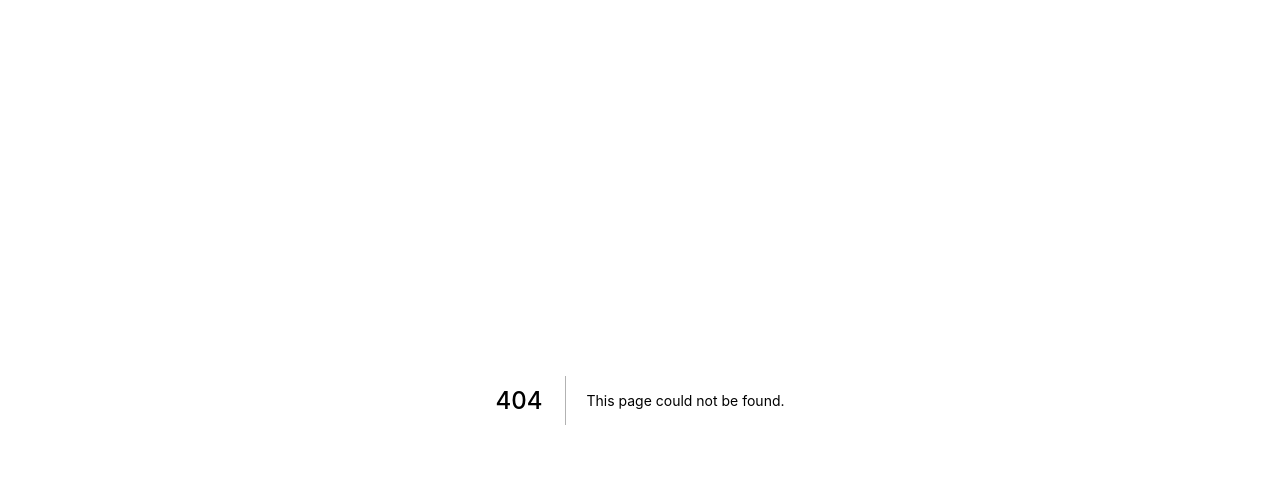
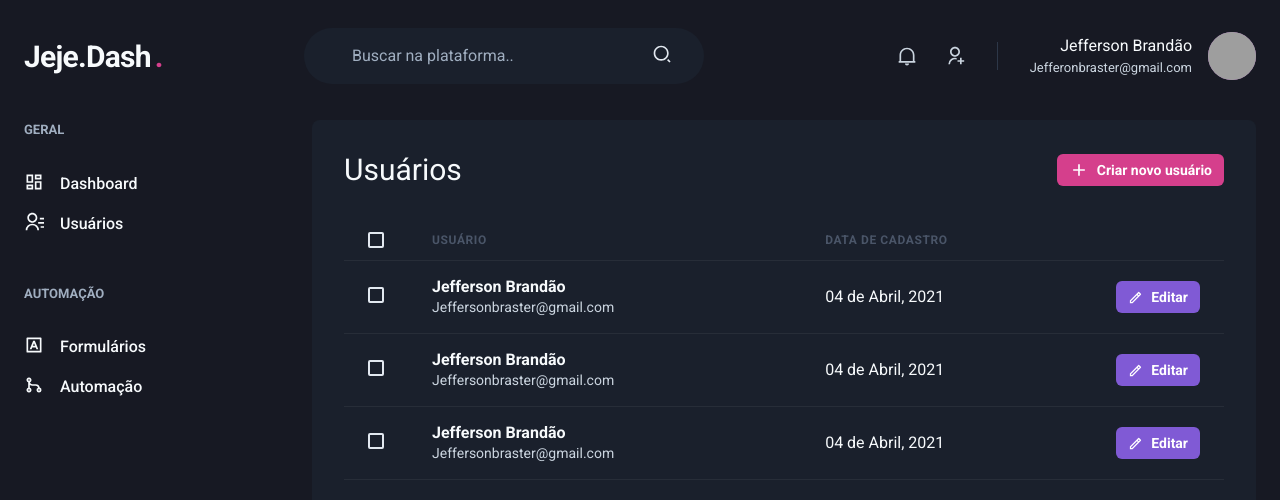
Before and after one commit to jeffersonbraster/dashgo, a Next.js app: page /users in a window 1280 px wide. Before the commit this address had no page. Shown: the top 500 px of the page. Built offline with nearby package versions, Linux system fonts and the light colour scheme; grey boxes are pictures that could not be loaded.

Commit message:
criando a pagina de lista de usuários

```diff
--- /dev/null
+++ b/src/pages/users/index.tsx
@@ -0,0 +1,140 @@
+import {
+  Box,
+  Flex,
+  Heading,
+  Icon,
+  Table,
+  Button,
+  Thead,
+  Tr,
+  Th,
+  Checkbox,
+  Tbody,
+  Td,
+  Text,
+} from "@chakra-ui/react";
+import { RiAddLine, RiPencilLine } from "react-icons/ri";
+import { Header } from "../../components/Header";
+import { Sidebar } from "../../components/Sidebar";
+
+export default function UserList() {
+  return (
+    <Box>
+      <Header />
+
+      <Flex w="100%" my="6" maxW={1480} mx="auto" px="6">
+        <Sidebar />
+
+        <Box flex="1" borderRadius={8} bg="gray.800" p="8">
+          <Flex mb="8" justify="space-between" align="center">
+            <Heading size="lg" fontWeight="normal">
+              Usuários
+            </Heading>
+
+            <Button
+              as="a"
+              size="sm"
+              fontSize="sm"
+              colorScheme="pink"
+              leftIcon={<Icon as={RiAddLine} fontSize="20" />}
+            >
+              Criar novo usuário
+            </Button>
+          </Flex>
+
+          <Table colorScheme="whiteAlpha">
+            <Thead>
+              <Tr>
+                <Th px="6" color="gray.300" w="8">
+                  <Checkbox colorScheme="pink" />
+                </Th>
+                <Th>Usuário</Th>
+                <Th>Data de cadastro</Th>
+                <Th w="8"></Th>
+              </Tr>
+            </Thead>
+            <Tbody>
+              <Tr>
+                <Td px="6">
+                  <Checkbox colorScheme="pink" />
+                </Td>
+                <Td>
+                  <Box>
+                    <Text fontWeight="bold">Jefferson Brandão</Text>
+                    <Text fontSize="sm" color="gray.300">
+                      Jeffersonbraster@gmail.com
+                    </Text>
+                  </Box>
+                </Td>
+                <Td>04 de Abril, 2021</Td>
+                <Td>
+                  <Button
+                    as="a"
+                    size="sm"
+                    fontSize="sm"
+                    colorScheme="purple"
+                    leftIcon={<Icon as={RiPencilLine} fontSize="15" />}
+                  >
+                    Editar
+                  </Button>
+                </Td>
+              </Tr>
+
+              <Tr>
+                <Td px="6">
+                  <Checkbox colorScheme="pink" />
+                </Td>
+                <Td>
+                  <Box>
+                    <Text fontWeight="bold">Jefferson Brandão</Text>
+                    <Text fontSize="sm" color="gray.300">
+                      Jeffersonbraster@gmail.com
+                    </Text>
+                  </Box>
+                </Td>
+                <Td>04 de Abril, 2021</Td>
+                <Td>
+                  <Button
+                    as="a"
+                    size="sm"
+                    fontSize="sm"
+                    colorScheme="purple"
+                    leftIcon={<Icon as={RiPencilLine} fontSize="15" />}
+                  >
+                    Editar
+                  </Button>
+                </Td>
+              </Tr>
+
+              <Tr>
+                <Td px="6">
+                  <Checkbox colorScheme="pink" />
+                </Td>
+                <Td>
+                  <Box>
+                    <Text fontWeight="bold">Jefferson Brandão</Text>
+                    <Text fontSize="sm" color="gray.300">
+                      Jeffersonbraster@gmail.com
+                    </Text>
+                  </Box>
+                </Td>
+                <Td>04 de Abril, 2021</Td>
+                <Td>
+                  <Button
+                    as="a"
+                    size="sm"
+                    fontSize="sm"
+                    colorScheme="purple"
+                    leftIcon={<Icon as={RiPencilLine} fontSize="15" />}
+                  >
+                    Editar
+                  </Button>
+                </Td>
+              </Tr>
+            </Tbody>
+          </Table>
+        </Box>
+      </Flex>
+    </Box>
+  );
+}
```
